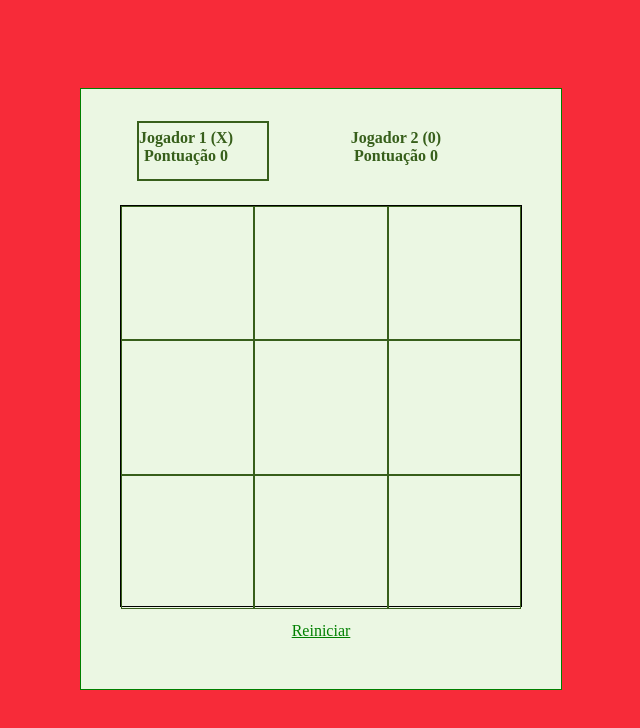
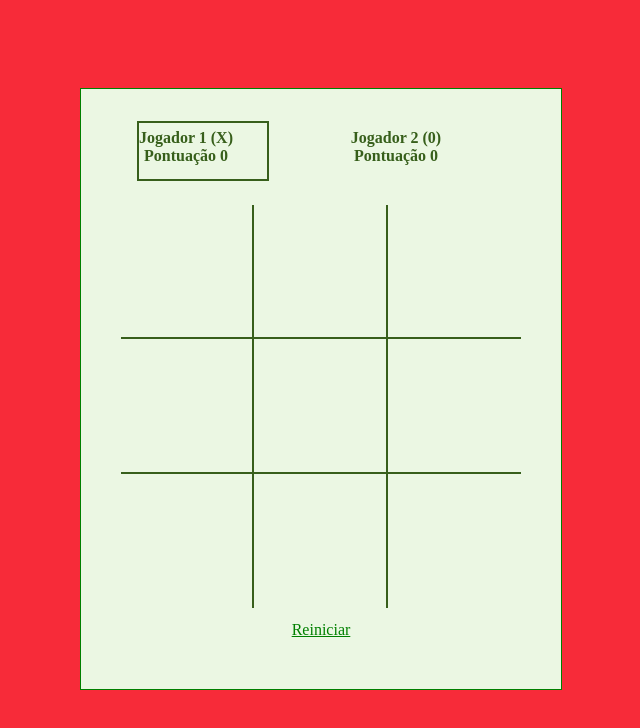
Before and after one commit to GitDood/JogoDaVelha, a plain HTML site: page index.html in a window 1280 px wide. Shown: the whole page, without its empty margins (319-959 px from the left). Drawn offline with Linux system fonts and the light colour scheme.

Commit message:
BoardLooksLikeABoardNow

```diff
--- a/css/style.css
+++ b/css/style.css
@@ -58,7 +58,7 @@ body {
 
 /* TABULEIRO */
 #tabuleiro {
-    border: 1px solid black;
+  /* border: 1px solid black; */
   height: 50vh;
   width: 50vh;
   margin: 0 auto;
@@ -67,7 +67,7 @@ body {
 .b-spaces {
   width: 16.66vh;
   height: 16.8vh;
-    border: 1px solid #375F1B;
+  /* border: 1px solid #375F1B; */
   float: left;
   box-sizing: border-box;
   text-align: center;
@@ -75,6 +75,50 @@ body {
   cursor: pointer;
   font-weight: bolder;
 }
+/*  */
+
+.a1 {
+  border-right: 2px solid #375F1B;
+  border-bottom: 2px solid #375F1B;
+}
+
+.a2 {
+  border-right: 2px solid #375F1B;
+  border-bottom: 2px solid #375F1B;
+}
+
+.a3 {
+  /* border-right: 2px solid #375F1B; */
+  border-bottom: 2px solid #375F1B;
+}
+
+.a4 {
+  border-right: 2px solid #375F1B;
+  border-bottom: 2px solid #375F1B;
+}
+
+.a5 {
+  border-right: 2px solid #375F1B;
+  border-bottom: 2px solid #375F1B;
+}
+
+.a6 {
+  /* border-right: 2px solid #375F1B; */
+  border-bottom: 2px solid #375F1B;
+}
+
+.a7 {
+  border-right: 2px solid #375F1B;
+  /* border-bottom: 2px solid #375F1B; */
+}
+
+.a8 {
+  border-right: 2px solid #375F1B;
+  /* border-bottom: 2px solid #375F1B; */
+}
+
+/*  */
+
 /* Reiniciar */
 .restart {
   text-align: center;
--- a/javascript/js.js
+++ b/javascript/js.js
@@ -11,6 +11,7 @@ let a9 = document.querySelector('.a9');
 
 let border_p1 = document.getElementById('outline_p1');
 let border_p2 = document.getElementById('outline_p2');
+let tabuleiro = document.getElementById('tabuleiro');
 
 //Variable to keep track of whose turn it is
 var currentPlayer = 'X';
@@ -24,12 +25,13 @@ function changeTurn(){
 
         border_p2.style.border = '2px solid #375F1B';
         border_p1.style.border = 'none';
-        console.log('X')
+        console.log('X');
+
     } else {
         currentPlayer = 'X';
         border_p2.style.border = 'none';
         border_p1.style.border = '2px solid #375F1B';
-        console.log('O')
+        console.log('O');
     }
 }
 
@@ -37,7 +39,8 @@ function checkIf_GameOver(){
 
     //horizontal p/ X
     if (a1.innerHTML === 'X' && a2.innerHTML === 'X' && a3.innerHTML === 'X'){
-        alert('X ganhou')
+        alert('X ganhou');
+        // tabuleiro.style.pointerEvents = 'none';
     } else if (a4.innerHTML === 'X' && a5.innerHTML === 'X' && a6.innerHTML === 'X') {
         alert('X ganhou');
     } else if (a7.innerHTML === 'X' && a8.innerHTML === 'X' && a9.innerHTML === 'X') {
@@ -80,6 +83,8 @@ function checkIf_GameOver(){
     } else if (a3.innerHTML === 'O' && a5.innerHTML === 'O' && a7.innerHTML === 'O') {
         alert('O ganho');
     }
+
+
 }
 
 // console.log(changeTurn())
```
Lines whose indentation alone changed are shown as unchanged.
